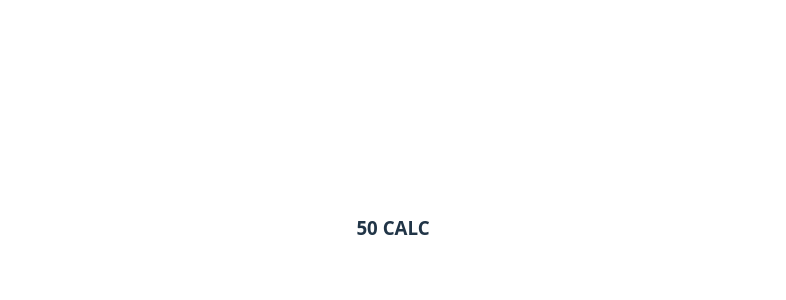
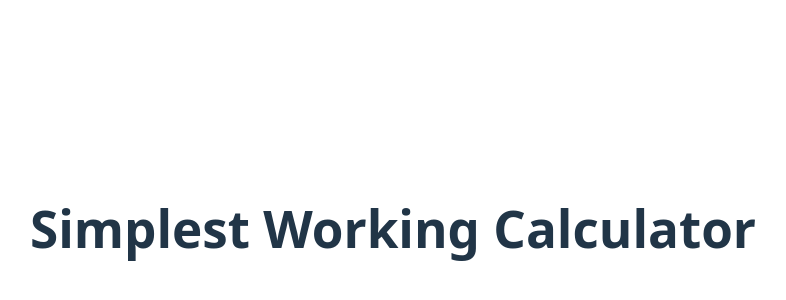
Before and after one commit to marlonmunoz/calculator_project, a React (Vite) app in the folder 50CALC/: page / in a window 1280 px wide. Shown: the part 172-472 px from the top of the page, without its empty margins (247-1033 px from the left). Built offline with nearby package versions, Linux system fonts and the light colour scheme.

Commit message:
adding mathematical fuctions to App.jsx

```diff
--- a/50CALC/src/App.jsx
+++ b/50CALC/src/App.jsx
@@ -1,12 +1,37 @@
-import { useState } from 'react'
+import { useState, useRef } from 'react'
 import './App.css'
 
 function App() {
+  const inputRef = useRef(null);
+  const resultRef = useRef(null);
+  const [result, setResult] = useState(0);
+
+  function plus(e) {
+    e.preventDefault();
+    setResult((result) => + Number(inputRef.current.value))
+  };
+
+  function minus(e) {
+  };
+
+  function times(e) {
+  };
+
+  function divide(e) {
+  };
+
+  function resetInput(e) {
+  };
+
+  function resetResult(e) {
+  };
 
   return (
-    <>
-      <h3>50 CALC</h3>
-    </>
+    <div className='App'>
+      <div>
+        <h1>Simplest Working Calculator</h1>
+      </div>
+    </div>
   )
 }
 
```
